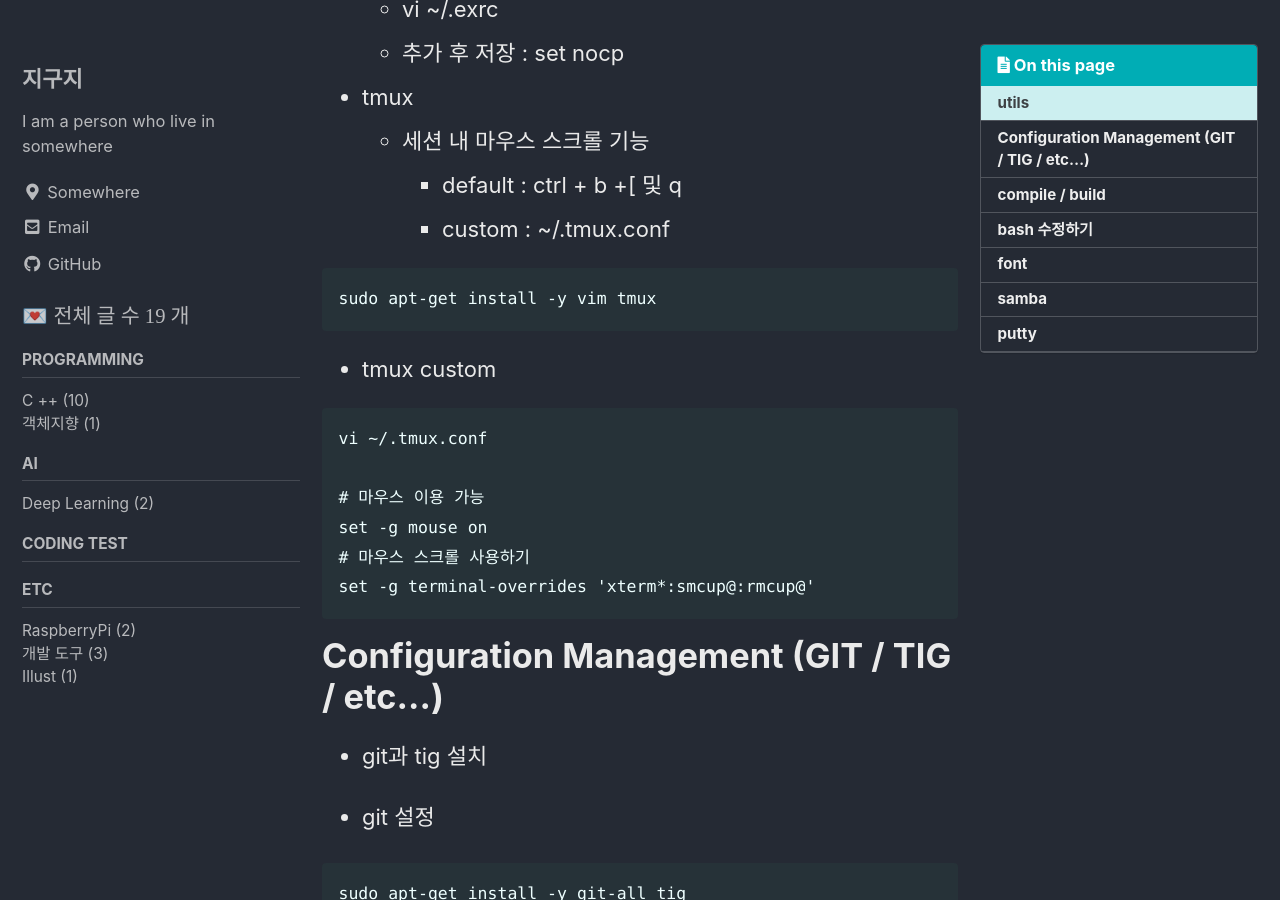
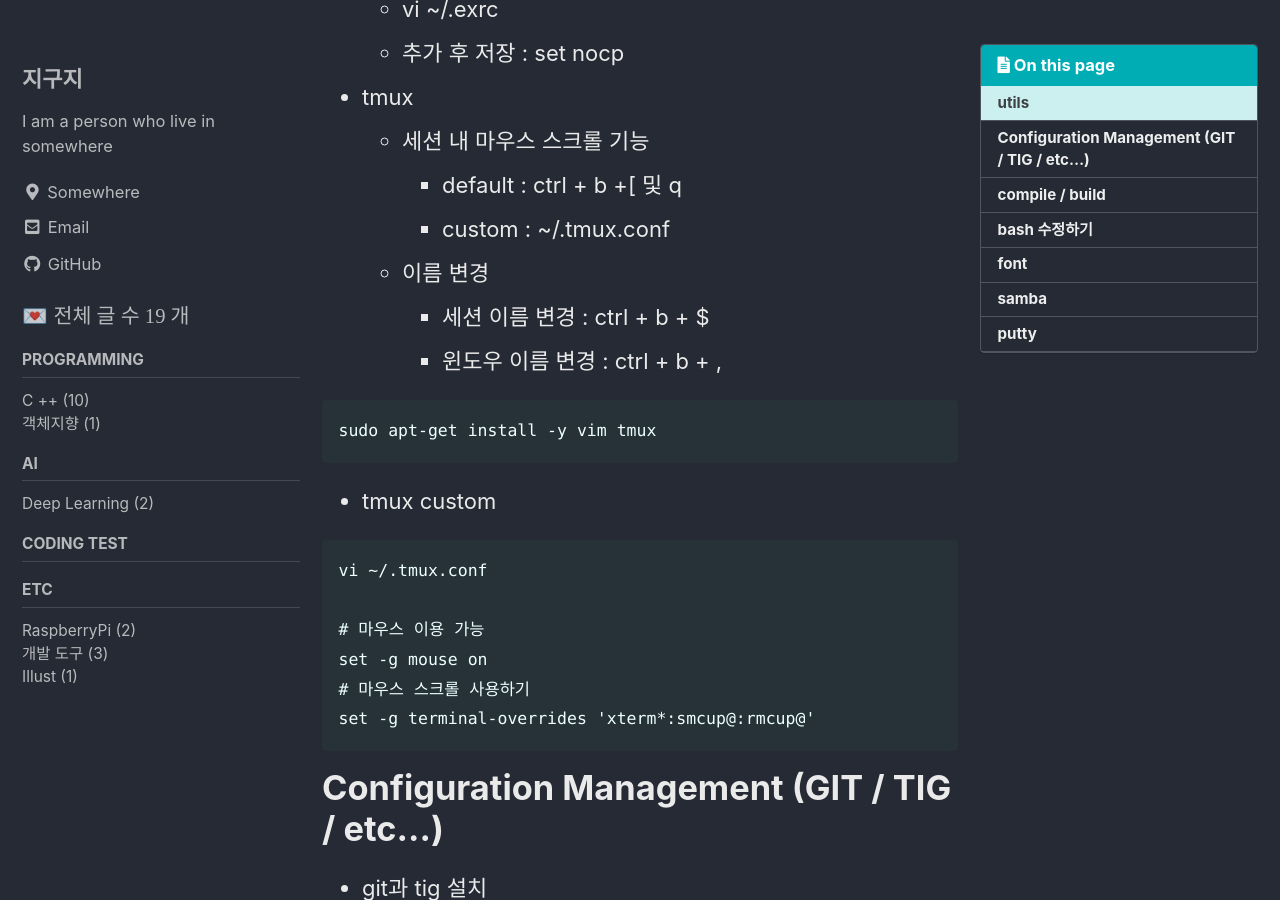
Before and after one commit to hyesuk-k/hyesuk-k.github.io, a Jekyll site: the page built from _posts/2021-07-30-dev_settings.md, in a window 1280 px wide and 900 px high, scrolled down 530 px. Built offline with Jekyll 4.4.1, drawn with Linux system fonts in a browser that asks for light colours; cached includes are drawn as plain includes; some of the changed text lies outside the part shown.

````diff
--- a/_posts/2021-07-30-dev_settings.md
+++ b/_posts/2021-07-30-dev_settings.md
@@ -28,8 +28,11 @@ last_modified_at: 2021-08-03
     + 추가 후 저장 : set nocp
 * tmux
     + 세션 내 마우스 스크롤 기능
-        - default : ctrl + b +[ 및 q
-        - custom : ~/.tmux.conf
+      - default   : ctrl + b +[ 및 q
+      - custom    : ~/.tmux.conf
+    + 이름 변경
+      - 세션 이름 변경    : ctrl + b + $
+      - 윈도우 이름 변경  : ctrl + b + ,
 
 ```
 sudo apt-get install -y vim tmux
````
Also changed, not shown: other parts of _posts/2021-07-30-dev_settings.md (+1 -1 lines).
